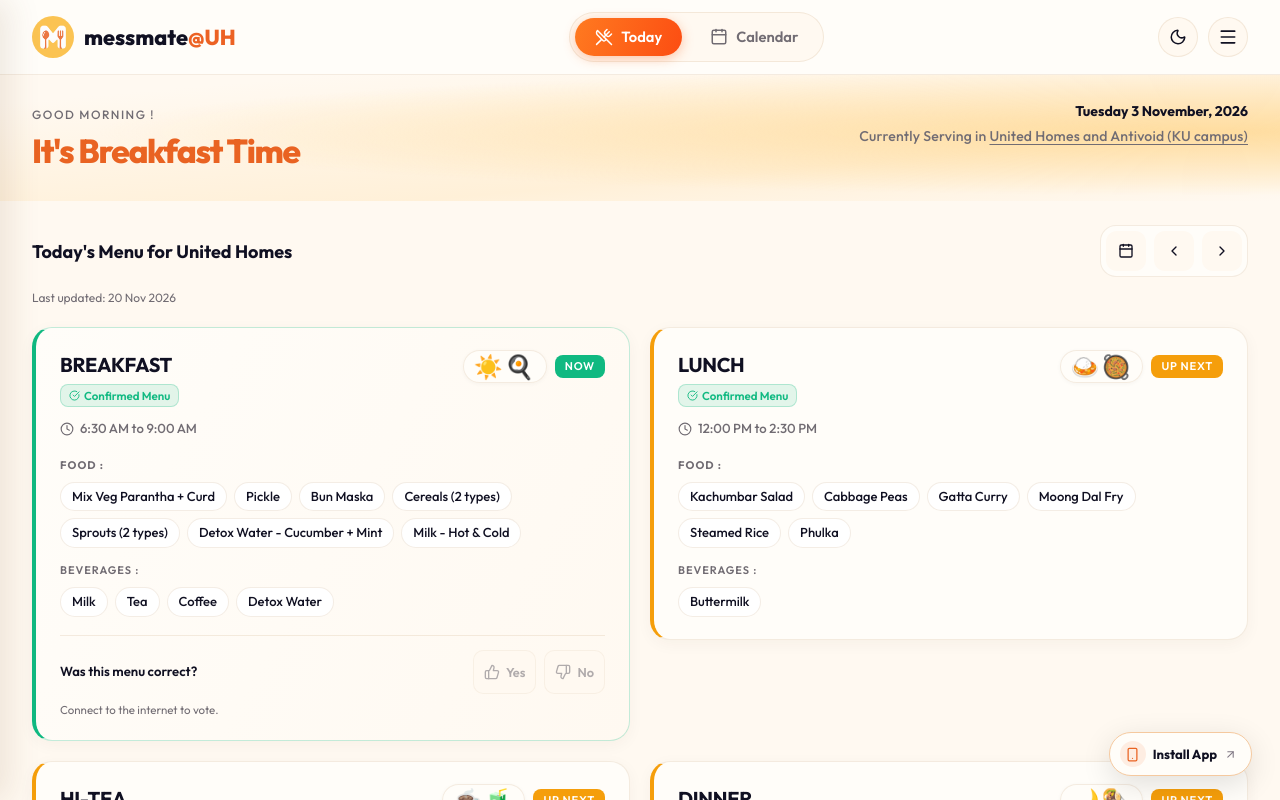
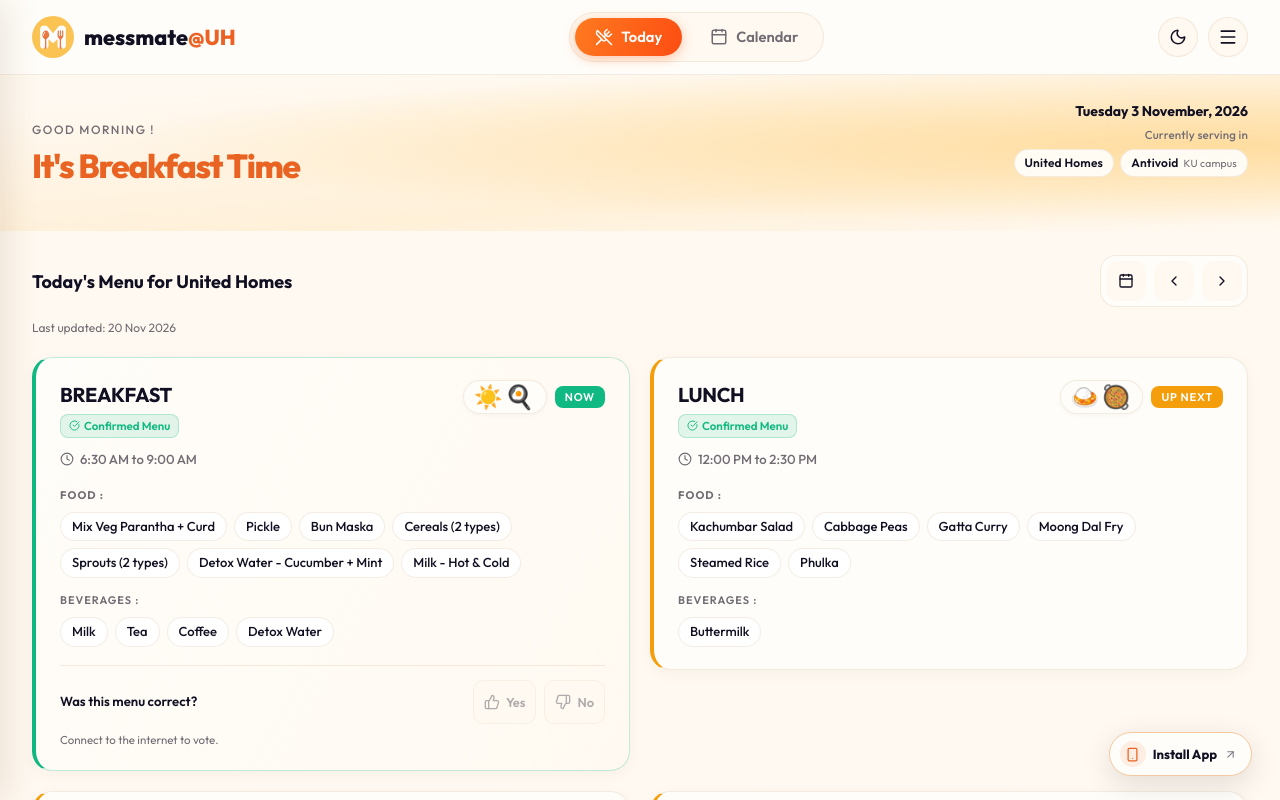
Before and after one commit to souryajeet10/MessMate, a React (Vite) app: page /welcome in a window 1280 px wide. Both pictures are taken after a click on the button "Breakfast". Shown: the top 800 px of the page. Built offline with nearby package versions, Linux system fonts and the light colour scheme; no server answers; the database is empty.

Commit message:
Present serving locations as compact labels

```diff
--- a/src/components/Header.jsx
+++ b/src/components/Header.jsx
@@ -70,9 +70,13 @@ export default function Header({ onMenuClick, formattedDate }) {
         </div>
         <div className="header-hero-right">
           <p className="header-desktop-date">{displayDate}</p>
-          <p className="header-serving-label">
-            Currently Serving in <span>United Homes and Antivoid (KU campus)</span>
-          </p>
+          <div className="header-serving-label">
+            <p className="header-serving-caption">Currently serving in</p>
+            <div className="header-serving-locations">
+              <span className="header-location">United Homes</span>
+              <span className="header-location">Antivoid <small>KU campus</small></span>
+            </div>
+          </div>
         </div>
       </div>
     </header>
--- a/src/index.css
+++ b/src/index.css
@@ -278,6 +278,44 @@ img {
   text-decoration: underline;
   text-underline-offset: 3px;
   opacity: 0.9;
+}
+
+.header-serving-caption {
+  font-size: 0.72rem;
+  margin-bottom: 6px;
+}
+
+.header-serving-locations {
+  display: flex;
+  flex-wrap: wrap;
+  justify-content: center;
+  gap: 6px;
+}
+
+.header-serving-label .header-location {
+  display: inline-flex;
+  align-items: baseline;
+  flex-wrap: wrap;
+  gap: 5px;
+  padding: 4px 10px;
+  border: 1px solid var(--border);
+  border-radius: 999px;
+  background: var(--surface-glass);
+  color: var(--text-primary);
+  font-size: 0.75rem;
+  font-weight: 600;
+  text-decoration: none;
+}
+
+.header-location small {
+  font-size: 0.65rem;
+  font-weight: 400;
+  color: var(--text-secondary);
+}
+
+@media (min-width: 1024px) {
+  .header-serving-caption { text-align: right; }
+  .header-serving-locations { justify-content: flex-end; }
 }
 
 /* ===== TODAY DATE STRIP ===== */
```
